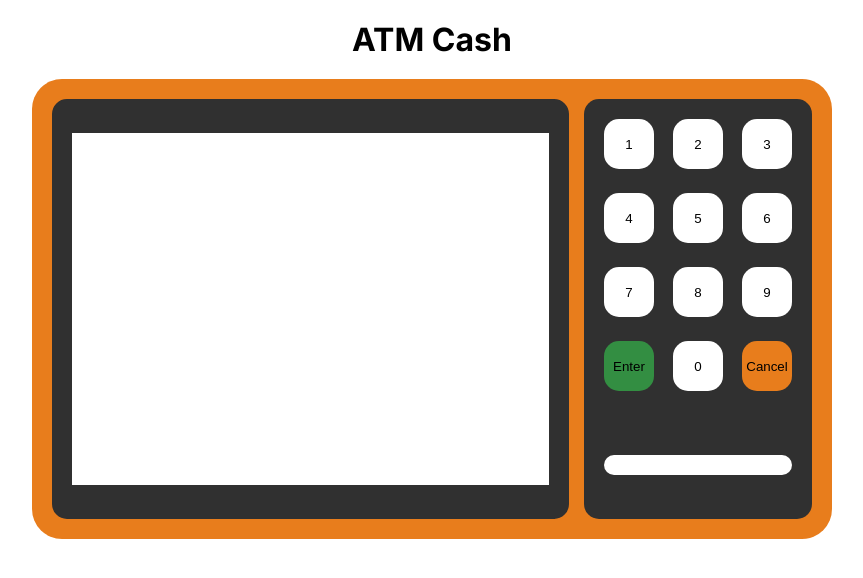
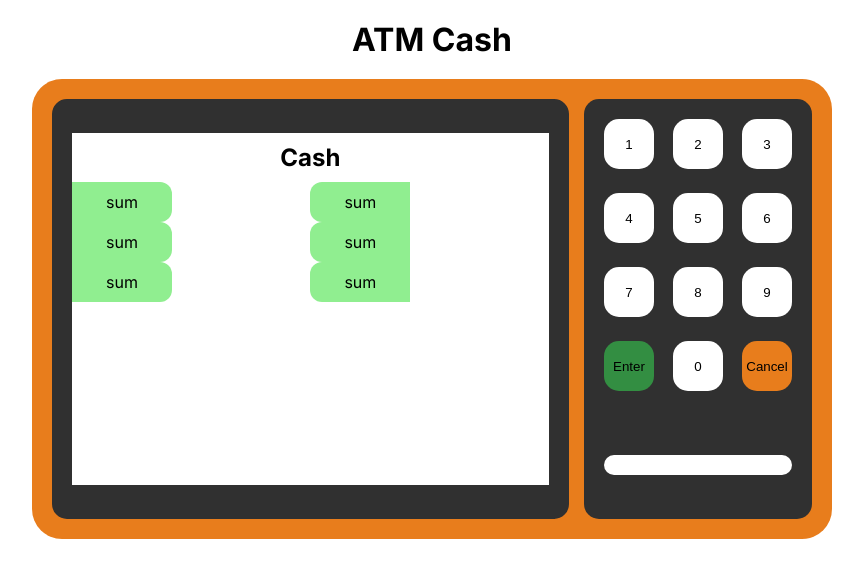
Before and after one commit to Vasya1988/atm, a Next.js app: page / in a window 1280 px wide. Shown: the top 578 px of the page, without its empty margins (208-1071 px from the left). Built offline with nearby package versions, Linux system fonts and the light colour scheme.

Commit message:
first upd

```diff
--- a/app/atm/Atm.js
+++ b/app/atm/Atm.js
@@ -1,22 +1,27 @@
 import classes from './Atm.module.sass'
+import MainScreen from './screens/mainScreen/MainScreen'
+import Title from '@/components/title/Title'
 
 const Atm = () => {
     return (
         <div className={classes.Atm} >
-            <div className={classes.atmScreen}></div>
+            <div className={classes.atmScreen}>
+                <Title tag='h2' text='Cash' />
+                <MainScreen />
+            </div>
             <div className={classes.digits}>
-                <button className={classes.digit}>1</button>
-                <button className={classes.digit}>2</button>
-                <button className={classes.digit}>3</button>
-                <button className={classes.digit}>4</button>
-                <button className={classes.digit}>5</button>
-                <button className={classes.digit}>6</button>
-                <button className={classes.digit}>7</button>
-                <button className={classes.digit}>8</button>
-                <button className={classes.digit}>9</button>
-                <button className={classes.digit} style={{backgroundColor: 'var(--greenButton)'}}>Enter</button>
-                <button className={classes.digit}>0</button>
-                <button style={{backgroundColor: 'var(--orange)'}} className={classes.digit}>Cancel</button>
+                <button className={classes.digit} data-digit='1' >1</button>
+                <button className={classes.digit} data-digit='2' >2</button>
+                <button className={classes.digit} data-digit='3' >3</button>
+                <button className={classes.digit} data-digit='4' >4</button>
+                <button className={classes.digit} data-digit='5' >5</button>
+                <button className={classes.digit} data-digit='6' >6</button>
+                <button className={classes.digit} data-digit='7' >7</button>
+                <button className={classes.digit} data-digit='8' >8</button>
+                <button className={classes.digit} data-digit='9' >9</button>
+                <button className={classes.digit} data-enter='enter' style={{backgroundColor: 'var(--greenButton)'}}>Enter</button>
+                <button className={classes.digit} data-digit='0' >0</button>
+                <button style={{backgroundColor: 'var(--orange)'}} className={classes.digit} data-cancel='cancel' >Cancel</button>
                 <div className={classes.moneyOut} ></div>
             </div>
         </div>
--- a/app/atm/Atm.module.sass
+++ b/app/atm/Atm.module.sass
@@ -8,7 +8,6 @@
     justify-content: space-between
     background-color: var(--orange)
     border-radius: var(--borderRadius)
-    display: flex
     .atmScreen
         width: 68%
         height: 100%
--- a/app/atm/screens/mainScreen/MainScreen.js
+++ b/app/atm/screens/mainScreen/MainScreen.js
@@ -0,0 +1,19 @@
+import classes from './MainsScreen.module.sass'
+import CashButton from '@/components/cashButton/CashButton'
+
+const MainScreen = () => {
+    return (
+        <div
+            className={classes.MainScreen}
+        >
+            <CashButton sum='sum' />
+            <CashButton sum='sum' />
+            <CashButton sum='sum' />
+            <CashButton sum='sum' />
+            <CashButton sum='sum' />
+            <CashButton sum='sum' />
+        </div>
+    )
+}
+
+export default MainScreen
--- a/app/atm/screens/mainScreen/MainsScreen.module.sass
+++ b/app/atm/screens/mainScreen/MainsScreen.module.sass
@@ -0,0 +1,5 @@
+.MainScreen
+    display: grid
+    grid-template-columns: 1fr 1fr
+    justify-content: space-between
+    justify-items: start
--- /dev/null
+++ b/components/cashButton/CashButton.js
@@ -0,0 +1,10 @@
+import classes from './CashButton.module.sass'
+
+const CashButton = ({sum}) => {
+    return (
+        <div className={classes.CashButton} >
+            <p>{sum}</p>
+        </div>
+    )
+}
+export default CashButton
--- /dev/null
+++ b/components/cashButton/CashButton.module.sass
@@ -0,0 +1,16 @@
+.CashButton
+    width: 100%
+    max-width: 100px
+    height: 40px
+    border-top-right-radius: 12px
+    border-bottom-right-radius: 12px
+    background-color: lightgreen
+    display: flex
+    justify-content: center
+    align-items: center
+.CashButton:nth-child(2n)
+    border-top-right-radius: 0
+    border-bottom-right-radius: 0
+    border-top-left-radius: 12px
+    border-bottom-left-radius: 12px
+    // grid-column-end: none
--- /dev/null
+++ b/components/title/Title.js
@@ -0,0 +1,11 @@
+import classes from './Title.module.sass'
+
+const Title = ({tag, text}) => {
+    const Tag = tag || 'h1';
+    return (
+        <Tag className={classes.Title}>
+            {text}
+        </Tag>
+    )
+}
+export default Title;
--- /dev/null
+++ b/components/title/Title.module.sass
@@ -0,0 +1,4 @@
+.Title
+    padding: 10px
+    box-sizing: border-box
+    text-align: center
```
